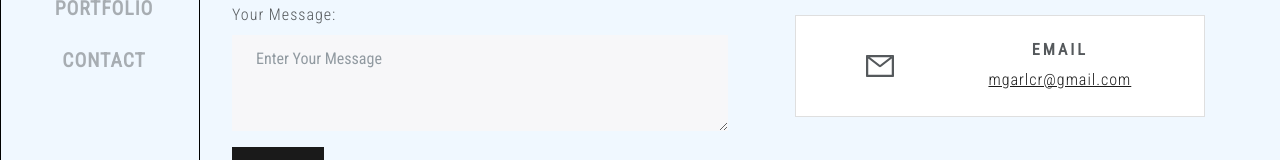
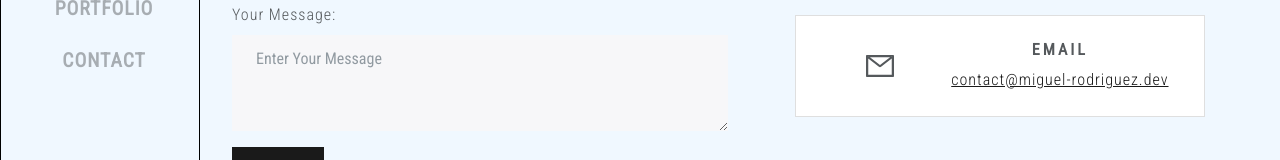
Before and after one commit to MgARL/mr_portfolio, a React (Create React App) app: page /contact in a window 1280 px wide. Shown: the part 456-616 px from the top of the page. Built offline with nearby package versions, Linux system fonts and the light colour scheme.

Commit message:
updated email info

```diff
--- a/src/subcomponents/Info.js
+++ b/src/subcomponents/Info.js
@@ -16,7 +16,7 @@ function Info() {
         img: <BsFillPinMapFill style={{ fontSize: '2em' }} />
     }, {
         type: 'Email',
-        myInfo: <a href='mailto:mgarlcr@gmail.com'>mgarlcr@gmail.com</a>,
+        myInfo: <a href='mailto:contact@miguel-rodriguez.dev'>contact@miguel-rodriguez.dev</a>,
         img: <AiOutlineMail style={{ fontSize: '2em' }} />
     }]
 
```
